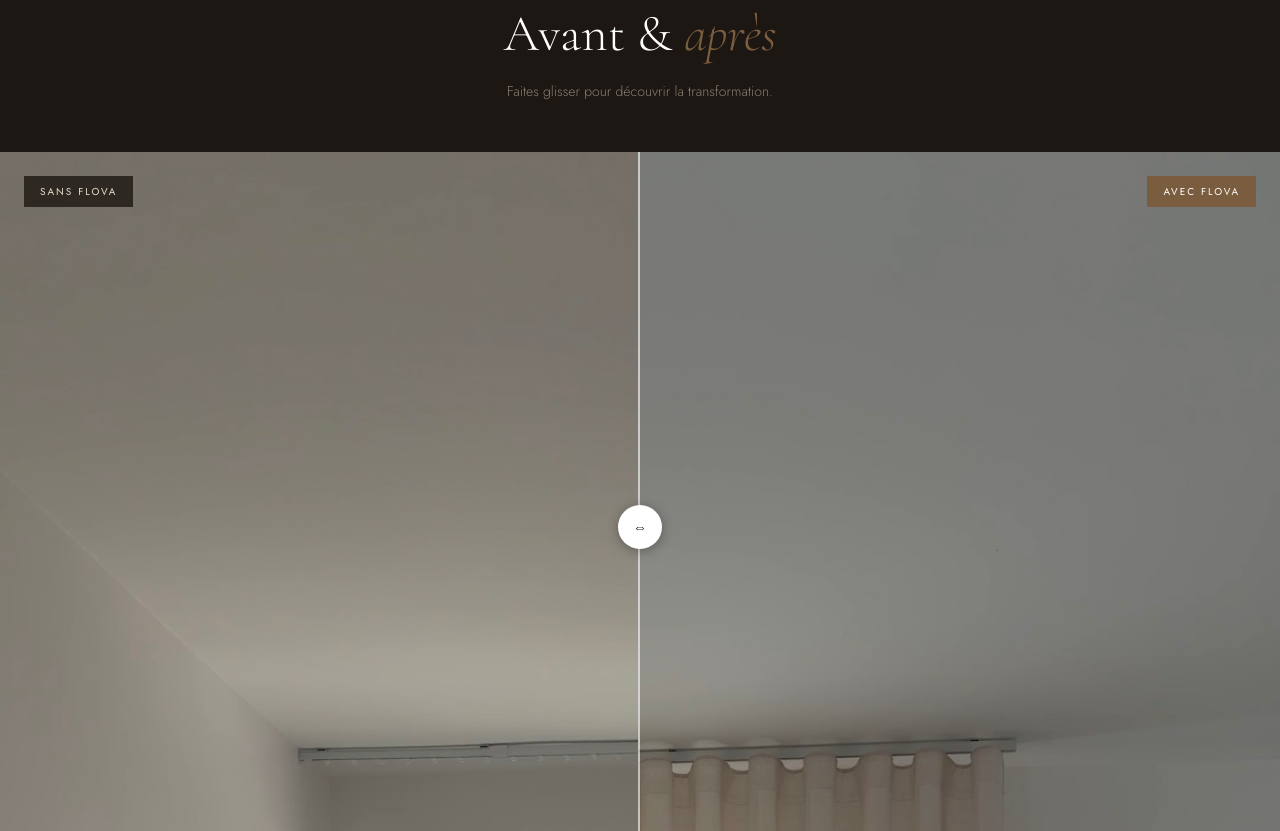
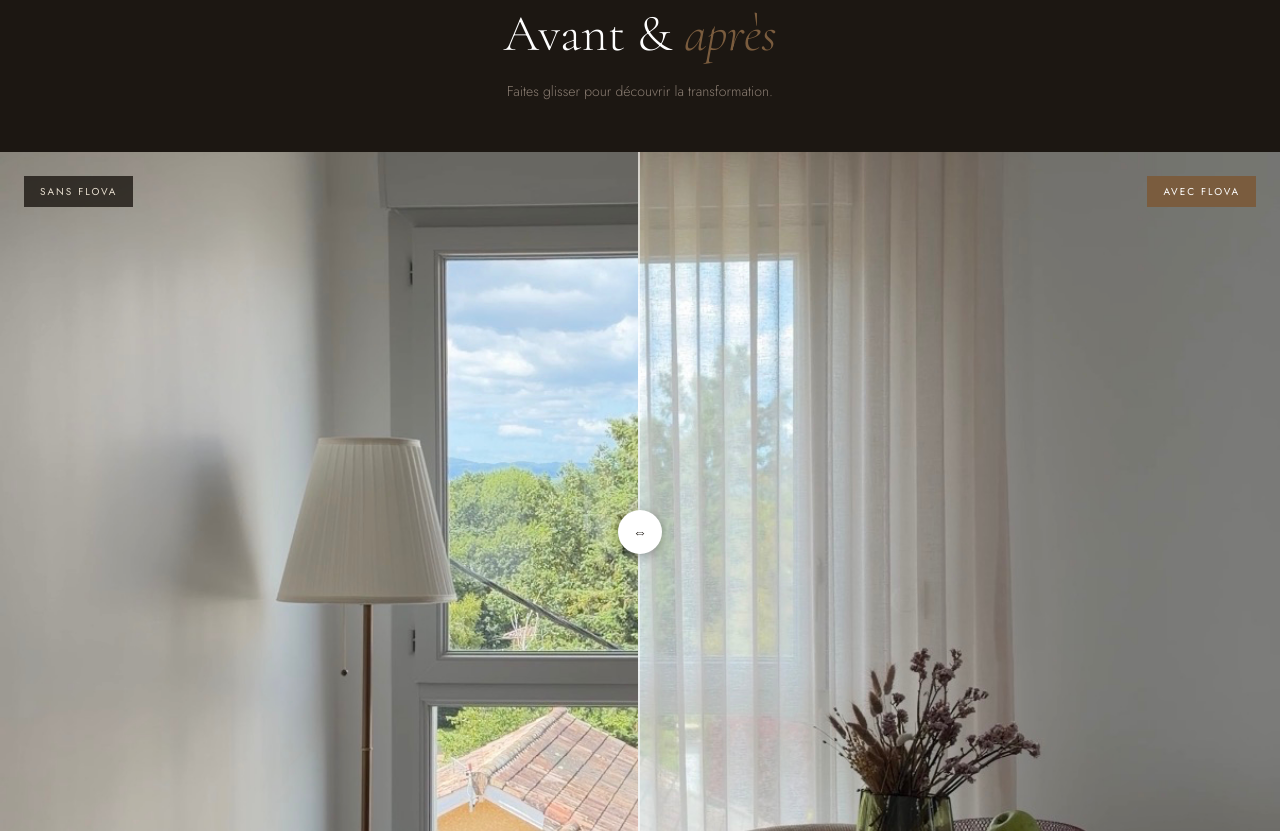
Before and after one commit to NabilBieri/MAISON-FLOVA, a plain HTML site: page index.html in a window 1280 px wide. Shown: the part 2389-3220 px from the top of the page. Drawn offline with nearby package versions, Linux system fonts and the light colour scheme.

Commit message:
Update index.html

```diff
--- a/index.html
+++ b/index.html
@@ -80,14 +80,14 @@
   /* ── SLIDER ── */
   .slider-section { background: var(--dark); }
   .slider-header { padding: 72px 56px 48px; text-align: center; }
-  .slider-wrap { position: relative; width: 100%; height: 750px; overflow: hidden; cursor: ew-resize; user-select: none; }
+  .slider-wrap { position: relative; width: 100%; aspect-ratio: 9/16; max-height: 95vh; overflow: hidden; cursor: ew-resize; user-select: none; }
   .slider-label { position: absolute; top: 24px; padding: 8px 16px; font-size: 10px; letter-spacing: 2px; text-transform: uppercase; font-weight: 400; z-index: 5; }
   .slider-label.before { left: 24px; background: rgba(28,23,18,.8); color: var(--sand); }
   .slider-label.after  { right: 24px; background: var(--walnut); color: #fff; }
   .img-before-wrap { position: absolute; inset: 0; }
-  .img-before-wrap img { width: 100%; height: 100%; object-fit: cover; object-position: center top; display: block; }
+  .img-before-wrap img { width: 100%; height: 100%; object-fit: cover; object-position: center; display: block; }
   .img-after-wrap { position: absolute; top: 0; left: 0; height: 100%; width: 50%; overflow: hidden; border-right: 2px solid rgba(255,255,255,.6); }
-  .img-after-wrap img { height: 100%; width: 100vw; max-width: none; object-fit: cover; object-position: center top; display: block; }
+  .img-after-wrap img { height: 100%; width: 100vw; max-width: none; object-fit: cover; object-position: center; display: block; }
   .slider-handle { position: absolute; top: 50%; left: 50%; transform: translate(-50%,-50%); width: 44px; height: 44px; background: #fff; border-radius: 50%; z-index: 10; display: flex; align-items: center; justify-content: center; box-shadow: 0 2px 12px rgba(0,0,0,.3); pointer-events: none; font-size: 14px; color: var(--dark); font-weight: 500; }
   .comparison-slider { position: absolute; inset: 0; width: 100%; height: 100%; opacity: 0; cursor: ew-resize; z-index: 20; -webkit-appearance: none; }
 
```
